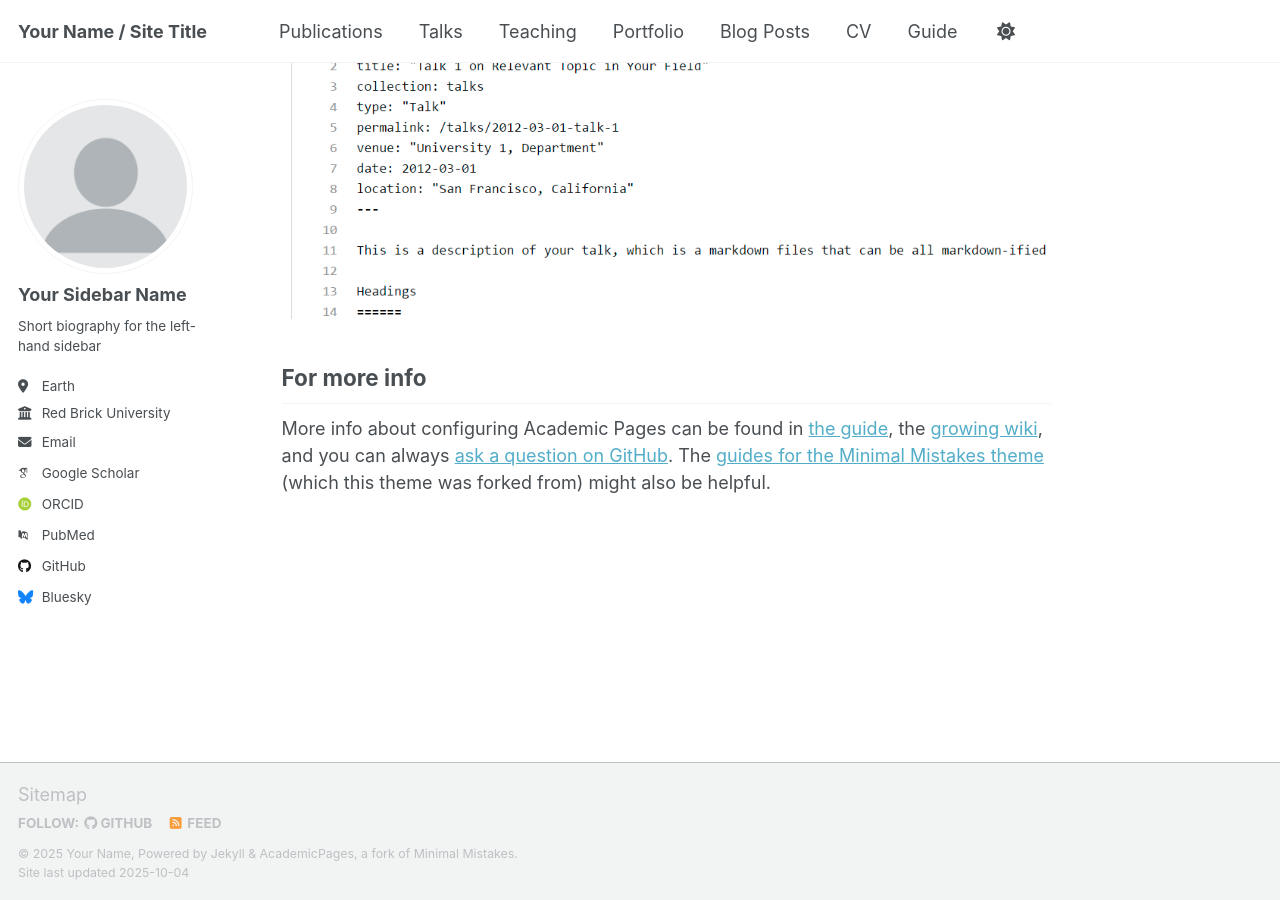
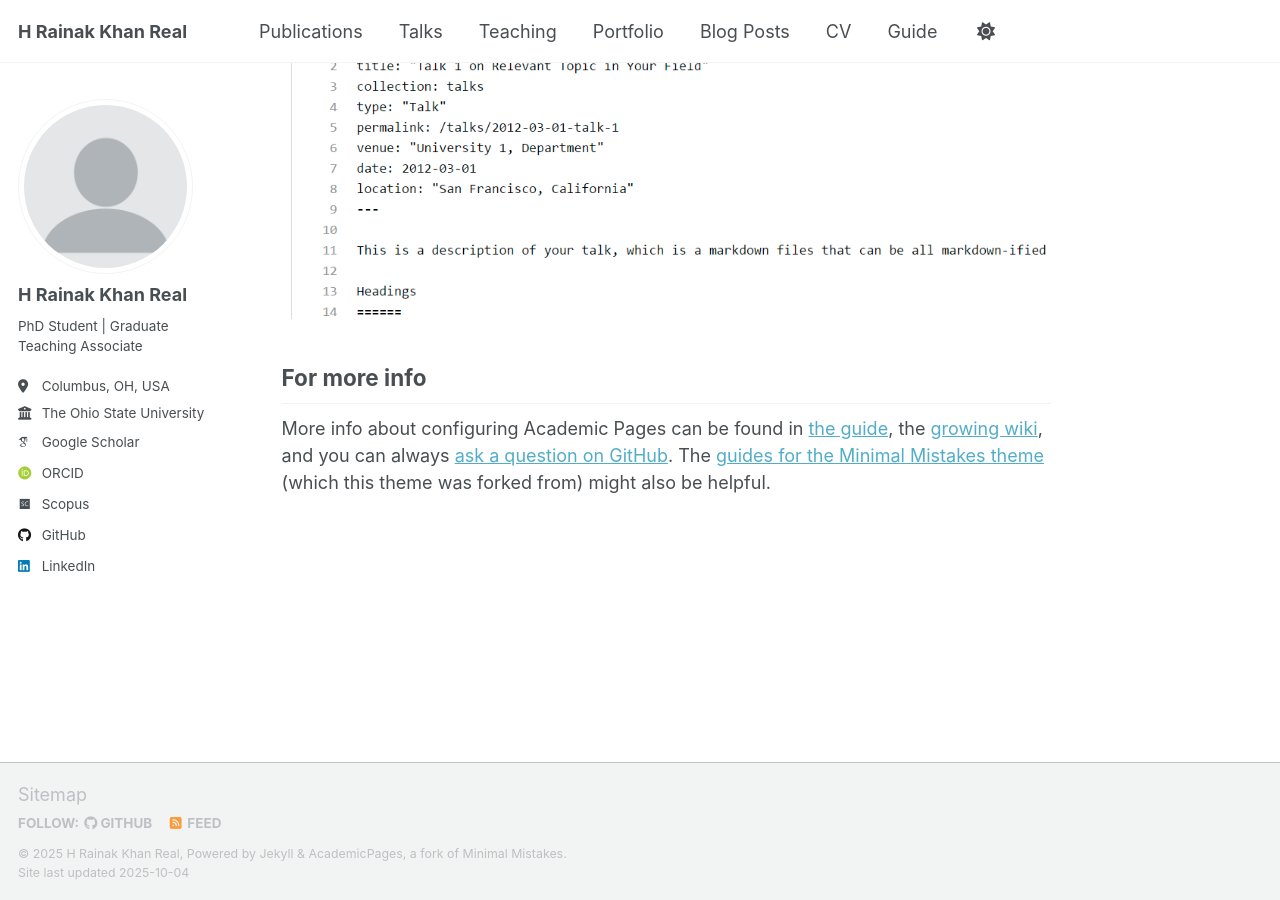
Before and after one commit to hrkreal/hrkreal.github.io, a Jekyll site: the page built from _pages/about.md, in a window 1280 px wide and 900 px high, scrolled down 2825 px. Built offline with Jekyll 4.4.1, drawn with Linux system fonts in a browser that asks for light colours; some web fonts are replaced; a script that is not in the unit is left out.

Commit message:
Update _config.yml

```diff
--- a/_config.yml
+++ b/_config.yml
@@ -6,17 +6,17 @@
 # `jekyll serve -l -H localhost`. If you change this file, please restart the
 # server process.
 
-# Basic Site Settings
+# Site Settings
 locale                   : "en-US"
 site_theme               : "default" # Currently available options are "default", "air"
-title                    : "Your Name / Site Title"
+title                    : "H Rainak Khan Real"
 title_separator          : "-"
-name                     : &name "Your Name"
-description              : &description "Your Name's academic portfolio"   # Update this with a general description of your site, this is the default if not overridden by a page
-url                      : https://academicpages.github.io # The base hostname & protocol for your site e.g. "https://[your GitHub username].github.io",
+name                     : &name "H Rainak Khan Real"
+description              : &description "H Rainak Khan Real's personal website"   # Update this with a general description of your site, this is the default if not overridden by a page
+url                      : https://hrkreal.github.io # The base hostname & protocol for your site e.g. "https://[your GitHub username].github.io",
                                                            # or if you already have some other page hosted on Github then use "https://[your GitHub username].github.io/[Your Repo Name]"
 baseurl                  : "" # the subpath of your site, e.g. "/blog"
-repository               : "academicpages/academicpages.github.io"
+repository               : "hrkreal/hrkreal.github.io"
 
 # Site Author - The following control what appear as part of the author content on the side bar.
 #               If a field is blank the icon and link will not appear, otherwise it will be shown.
@@ -24,37 +24,37 @@ repository               : "academicpages/academicpages.github.io"
 author:
   # Biographic information
   avatar           : "profile.png"
-  name             : "Your Sidebar Name"
+  name             : "H Rainak Khan Real"
   pronouns         : # example: "she/her"
-  bio              : "Short biography for the left-hand sidebar"
-  location         : "Earth"
-  employer         : "Red Brick University"
+  bio              : "PhD Student | Graduate Teaching Associate"
+  location         : "Columbus, OH, USA"
+  employer         : "The Ohio State University"
   uri              : # URL
-  email            : "none@example.org"
+  email            : # URL
 
   # Academic websites
   academia         : # URL
   arxiv            : # URL - Update with the correct link to your profile
-  googlescholar    : "https://scholar.google.com/citations?user=PS_CX0AAAAAJ"
+  googlescholar    : "https://scholar.google.com/citations?user=Q7_uae4AAAAJ&hl=en"
   inspire-hep      : # URL
   impactstory      : # URL
-  orcid            : "http://orcid.org/yourorcidurl"
+  orcid            : "https://orcid.org/0000-0001-8101-3521"
   semantic         : # URL
-  pubmed           : "https://www.ncbi.nlm.nih.gov/pubmed/?term=john+snow"
+  pubmed           : # URL
   researchgate     : # URL
-  scopus           : # URL
+  scopus           : "https://www.scopus.com/authid/detail.uri?authorId=57681191700"
 
   # Repositories and software development
   bitbucket        : # Username - Update with your username on the site
   codepen          : # Username
   dribbble         : # Username
-  github           : "academicpages"
+  github           : "https://github.com/hrkreal"
   kaggle           : # Username
   stackoverflow    : # User number or user number and name (i.e., use "1" or "1/jeff-atwood")
 
   # Social media
   artstation       : # Username
-  bluesky          : "bsky.app" # Replace this with you Bluesky username
+  bluesky          : # # Replace this with you Bluesky username
   facebook         : # Username
   flickr           : # Username
   foursquare       : # Username
@@ -63,7 +63,7 @@ author:
   keybase          : # Username
   instagram        : # Username
   lastfm           : # Username
-  linkedin         : # Username
+  linkedin         : "hrainakkhanreal"
   mastodon         : # URL
   medium           : # URL
   pinterest        : # Username
```
